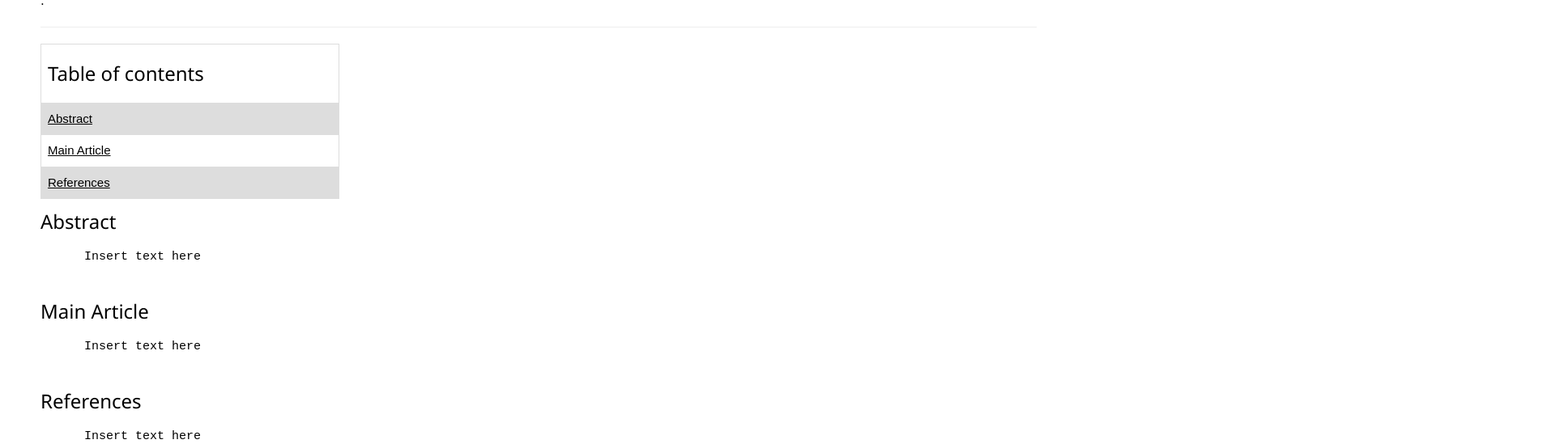
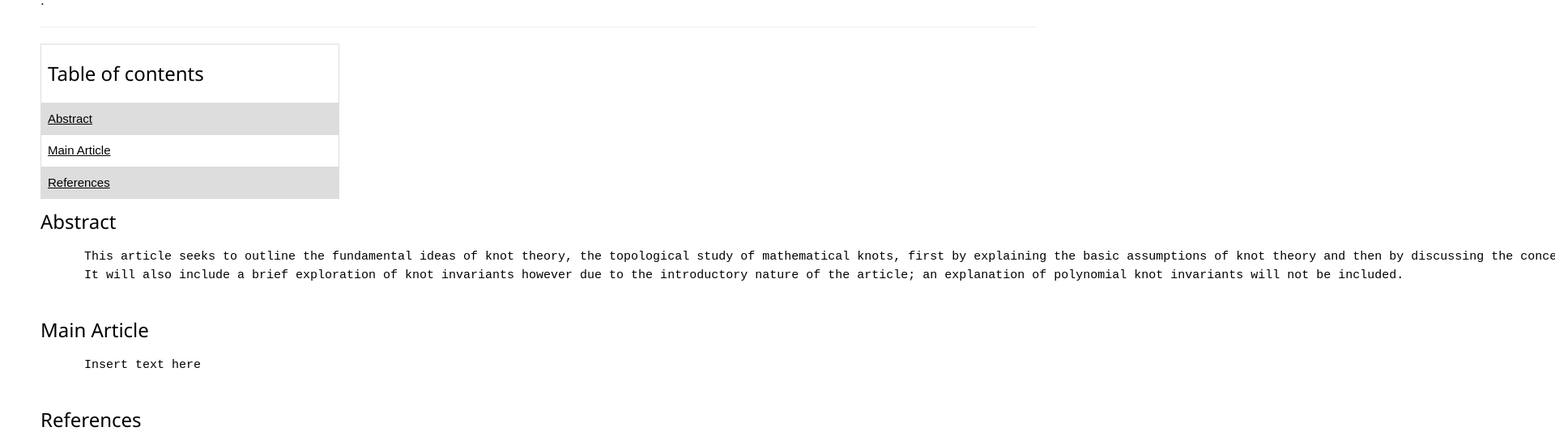
Before and after one commit to FEPSFY6802464/FY6802464, a plain HTML site: page index.html in a window 1280 px wide. Shown: the part 525-1074 px from the top of the page at 81% size, 1920 px wide, since content can reach past the window. Drawn offline with nearby package versions, Linux system fonts and the light colour scheme.

Commit message:
Update index.html

```diff
--- a/index.html
+++ b/index.html
@@ -61,7 +61,8 @@ tr:nth-child(even) {
    <h3 id="Abstract">Abstract</h3>
   <p class="ex1">
     <pre>
-      Insert text here
+      This article seeks to outline the fundamental ideas of knot theory, the topological study of mathematical knots, first by explaining the basic assumptions of knot theory and then by discussing the concepts of equivalence and knot composition.
+      It will also include a brief exploration of knot invariants however due to the introductory nature of the article; an explanation of polynomial knot invariants will not be included.
     </pre>
 </p>
 <h3 id="Main Article">Main Article</h3>
```
